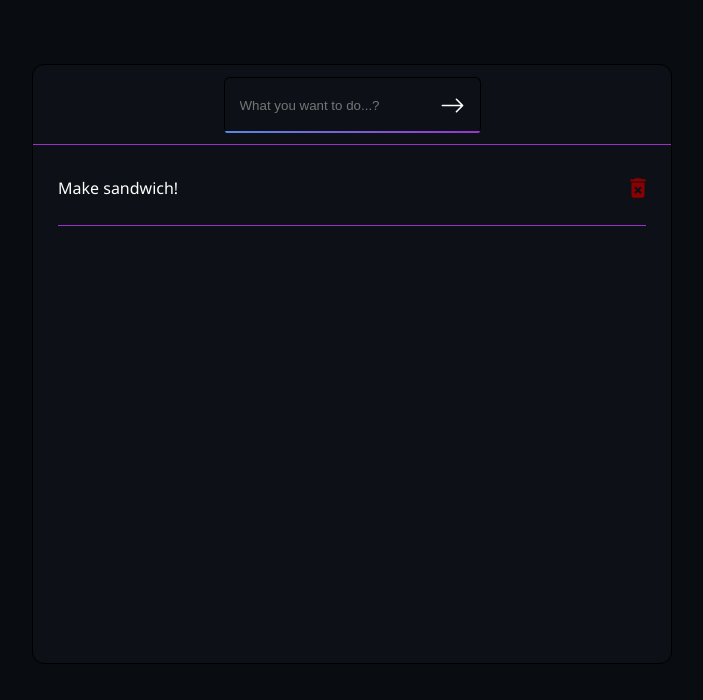
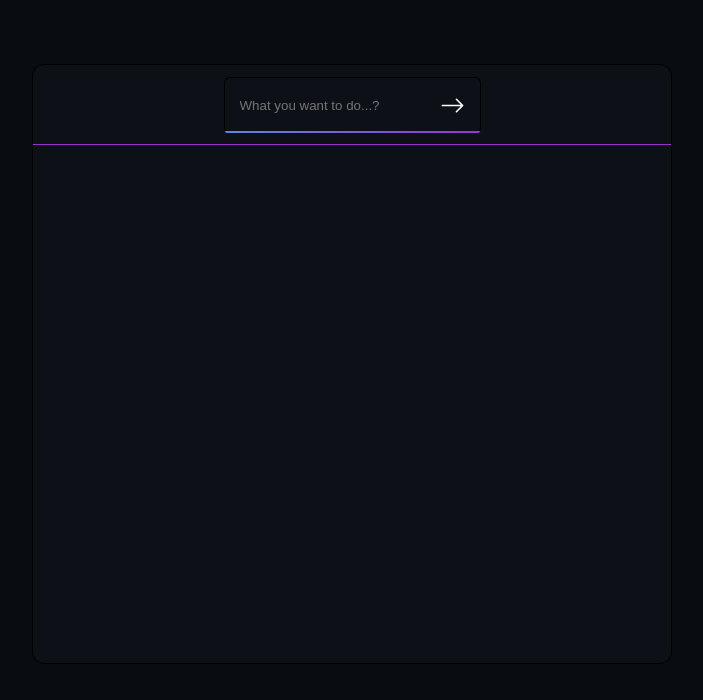
Before and after one commit to Cheapsik/todo-app, a React (Create React App) app: page / in a window 1280 px wide. Shown: the top 700 px of the page, without its empty margins (288-991 px from the left). Built offline with nearby package versions, Linux system fonts and the light colour scheme.

Commit message:
feat: display of added tasks and the ability to delete them

```diff
--- a/src/Item/Item.js
+++ b/src/Item/Item.js
@@ -1,12 +1,16 @@
 import "./Item.scss";
 import { MdDeleteForever } from "react-icons/md";
 
-const Item = () => {
+const Item = ({ item, handleDeleteTask }) => {
+  const handleButtonClick = () => {
+    handleDeleteTask(item);
+  };
+
   return (
     <>
       <li>
-        Make sandwich!
-        <button>
+        {item}
+        <button onClick={handleButtonClick}>
           <MdDeleteForever />
         </button>
       </li>
--- a/src/ItemList/ItemList.js
+++ b/src/ItemList/ItemList.js
@@ -1,9 +1,11 @@
 import Item from "../Item";
 import "./ItemList.scss";
-const ItemList = () => {
+const ItemList = ({ taskList,handleDeleteTask }) => {
   return (
     <ul>
-      <Item />
+      {taskList.map((item, id) => (
+        <Item key={id} item={item} handleDeleteTask={handleDeleteTask}/>
+      ))}
     </ul>
   );
 };
--- a/src/TodoList/TodoList.js
+++ b/src/TodoList/TodoList.js
@@ -4,30 +4,44 @@ import AppHeader from "../AppHeader";
 import ItemList from "../ItemList";
 class TodoList extends React.Component {
   state = {
-    value: '',
-    list: []
+    value: "",
+    list: [],
   };
 
-  handleinputOnChange = e => {
+  handleinputOnChange = (e) => {
     this.setState({
       value: e.target.value.trimLeft(),
-    })
-  }
+    });
+  };
   handleAddTask = () => {
     const taskList = [...this.state.list];
-    taskList.push(this.state.value)
+    taskList.push(this.state.value);
     this.setState({
       list: taskList,
-      value: ''
-    })
-    console.log(taskList)
-  }
+      value: "",
+    });
+  };
+  handleDeleteTask = (itemToDelete) => {
+    const listFiltered = this.state.list.filter(
+      (listItem) => listItem !== itemToDelete,
+    );
+    this.setState({
+      list: listFiltered,
+    });
+  };
 
   render() {
     return (
       <div className="todo-wrapper">
-        <AppHeader inputValue={this.state.value} inputOnChange={this.handleinputOnChange} addTask={this.state.value ? this.handleAddTask : null}/>
-        <ItemList />
+        <AppHeader
+          inputValue={this.state.value}
+          inputOnChange={this.handleinputOnChange}
+          addTask={this.state.value ? this.handleAddTask : null}
+        />
+        <ItemList
+          taskList={this.state.list}
+          handleDeleteTask={this.handleDeleteTask}
+        />
       </div>
     );
   }
```
